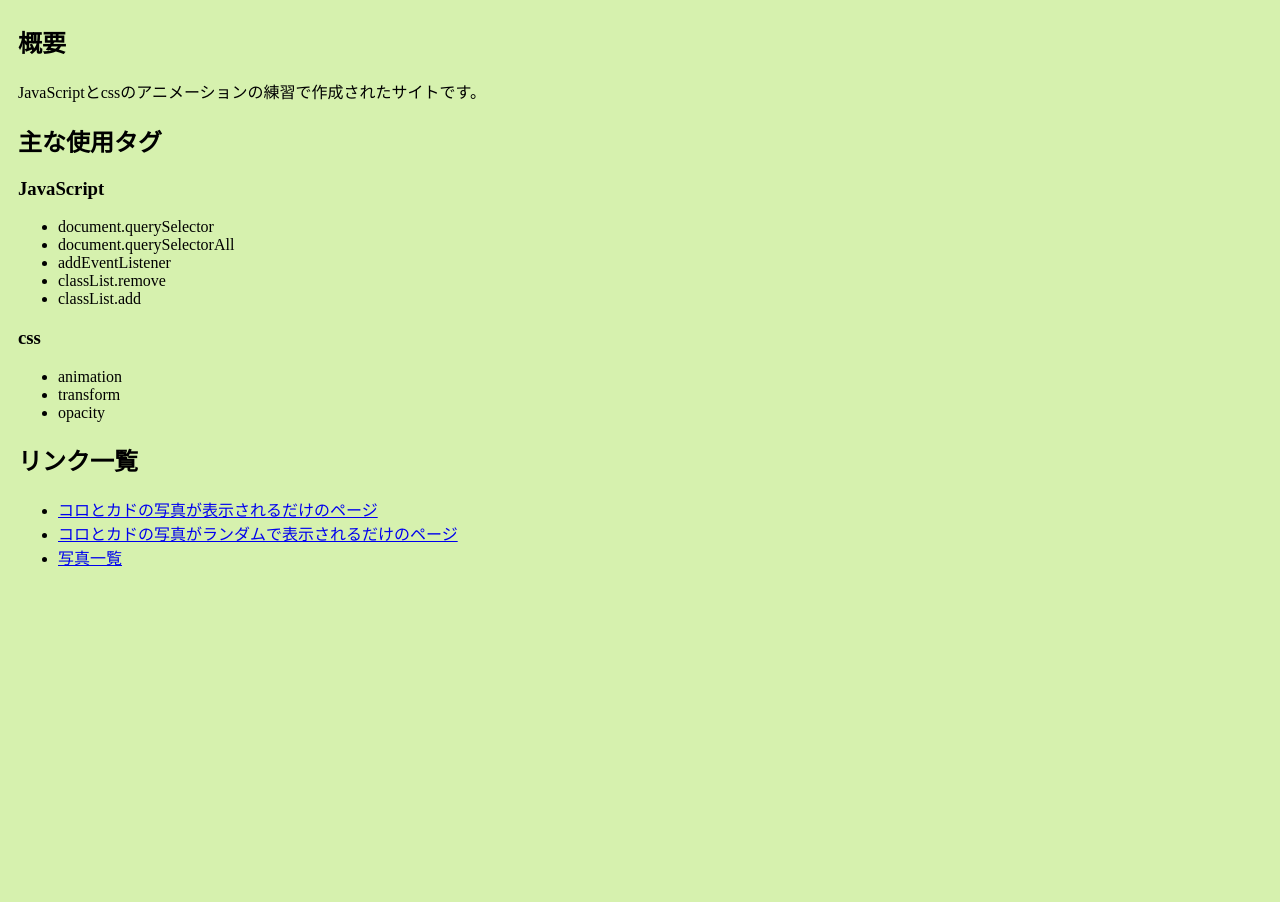
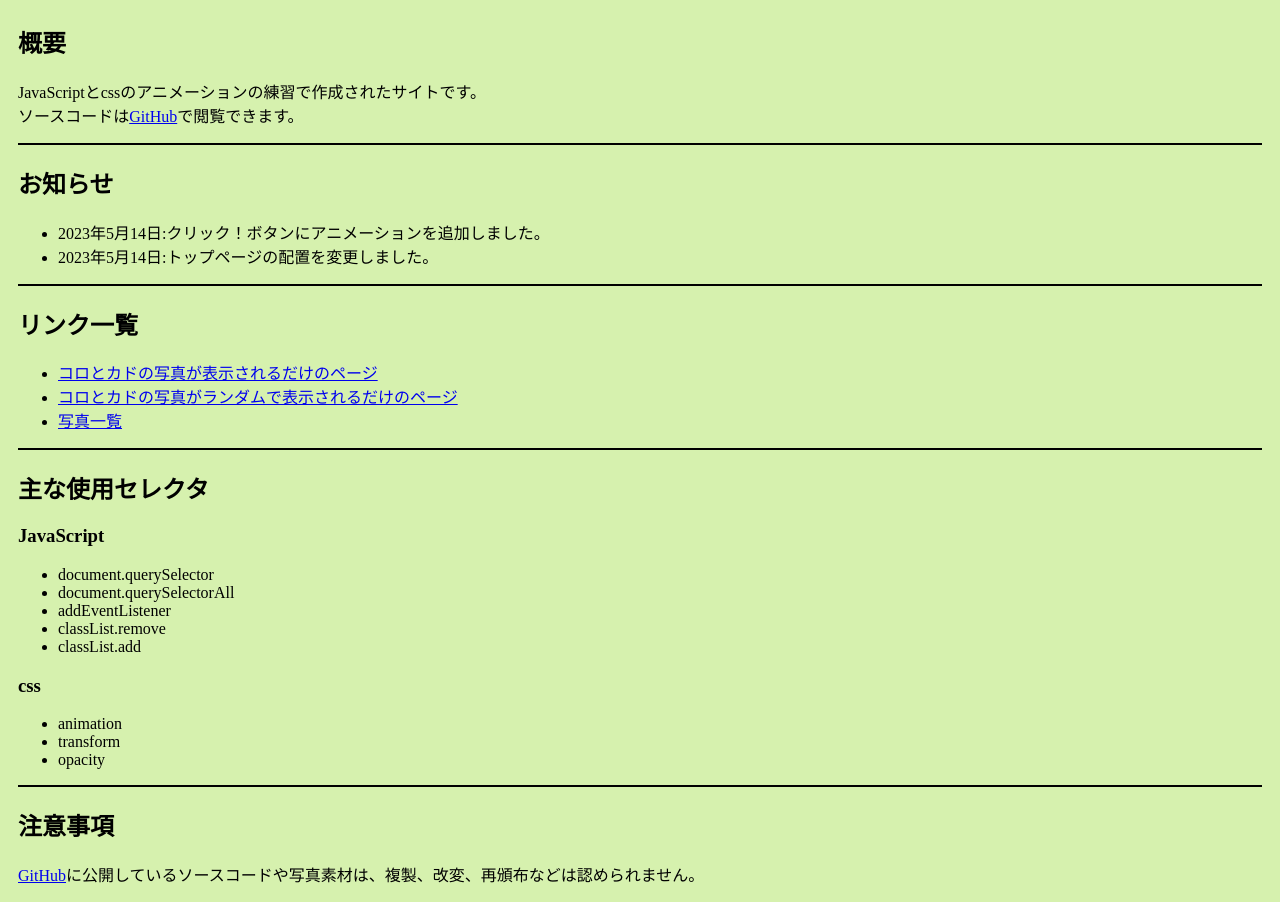
Before and after one commit to hosoya17/CoroCadoSite, a plain HTML site: page top.html in a window 1280 px wide. Shown: the part 604-1506 px from the top of the page. Before the commit the page ends 1189 px from the top, so only its background shows below. Drawn offline with Linux system fonts and the light colour scheme.

Commit message:
Update top.html

```diff
--- a/top.html
+++ b/top.html
@@ -27,8 +27,31 @@
   </div>
   <div class="link">
     <h2>概要</h2>
-    <p>JavaScriptとcssのアニメーションの練習で作成されたサイトです。</p>
-    <h2>主な使用タグ</h2>
+    <p>
+      JavaScriptとcssのアニメーションの練習で作成されたサイトです。<br>
+      ソースコードは<a href="https://github.com/hosoya17/CoroCadoSite">GitHub</a>で閲覧できます。
+    </p>
+    <hr color="black">
+    <h2>お知らせ</h2>
+    <ul>
+      <li>2023年5月14日:クリック！ボタンにアニメーションを追加しました。</li>
+      <li>2023年5月14日:トップページの配置を変更しました。</li>
+    </ul>
+    <hr color="black">
+    <h2>リンク一覧</h2>
+    <ul>
+      <li>
+        <a href="CoroCado_Photo1.html">コロとカドの写真が表示されるだけのページ</a>
+      </li>
+      <li>
+        <a href="CoroCado_Ramdom.html">コロとカドの写真がランダムで表示されるだけのページ</a>
+      </li>
+      <li>
+        <a href="CoroCado_Photo2.html">写真一覧</a>
+      </li>
+    </ul>
+    <hr color="black">
+    <h2>主な使用セレクタ</h2>
     <h3>JavaScript</h3>
     <ul>
       <li>
@@ -59,18 +82,9 @@
         opacity
       </li>
     </ul>
-    <h2>リンク一覧</h2>
-    <ul>
-      <li>
-        <a href="CoroCado_Photo1.html">コロとカドの写真が表示されるだけのページ</a>
-      </li>
-      <li>
-        <a href="CoroCado_Ramdom.html">コロとカドの写真がランダムで表示されるだけのページ</a>
-      </li>
-      <li>
-        <a href="CoroCado_Photo2.html">写真一覧</a>
-      </li>
-    </ul>
+    <hr color="black">
+    <h2>注意事項</h2>
+    <p><a href="https://github.com/hosoya17/CoroCadoSite">GitHub</a>に公開しているソースコードや写真素材は、複製、改変、再頒布などは認められません。</p>
   </div>
 </body>
 </html>
```
